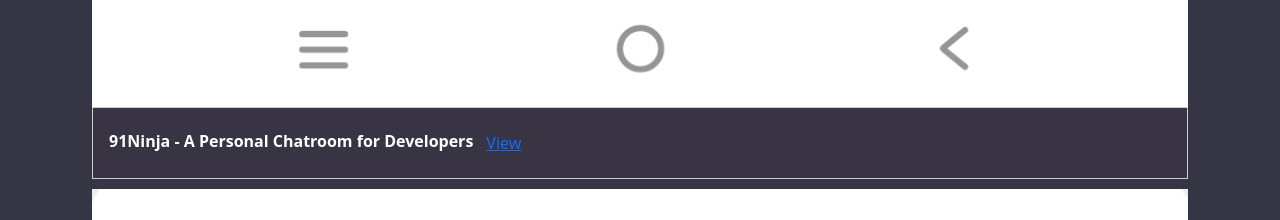
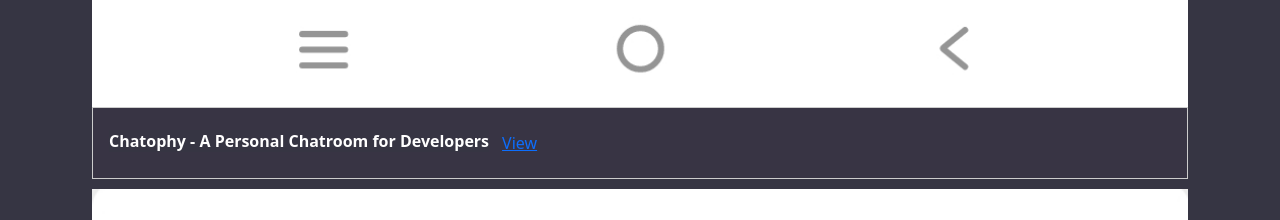
Before and after one commit to Kinuganjhu/Portfolio, a React (Create React App) app: page / in a window 1280 px wide. Shown: the part 5920-6140 px from the top of the page. Built offline with nearby package versions, Linux system fonts and the light colour scheme.

Commit message:
chnage chat-app url and image

```diff
--- a/src/Pages/Data.js
+++ b/src/Pages/Data.js
@@ -15,11 +15,11 @@
   },
   {
     id: 1,
-    title: '91Ninja - A Personal Chatroom for Developers',
+    title: 'Chatophy - A Personal Chatroom for Developers',
     logo: Ninja,
-    description: '91ninja is a real-time chatroom for developers to instantly create and join chat rooms for seamless communication and collaboration.',
+    description: 'Chatophy is a real-time chatroom for developers to instantly create and join chat rooms for seamless communication and collaboration.',
     Github: 'https://github.com/Kinuganjhu/Chat-App',
-    url: 'https://kinuganjhu.netlify.app'
+    url: 'https://chatophy.netlify.app'
   },
   {
     id: 2,
```
